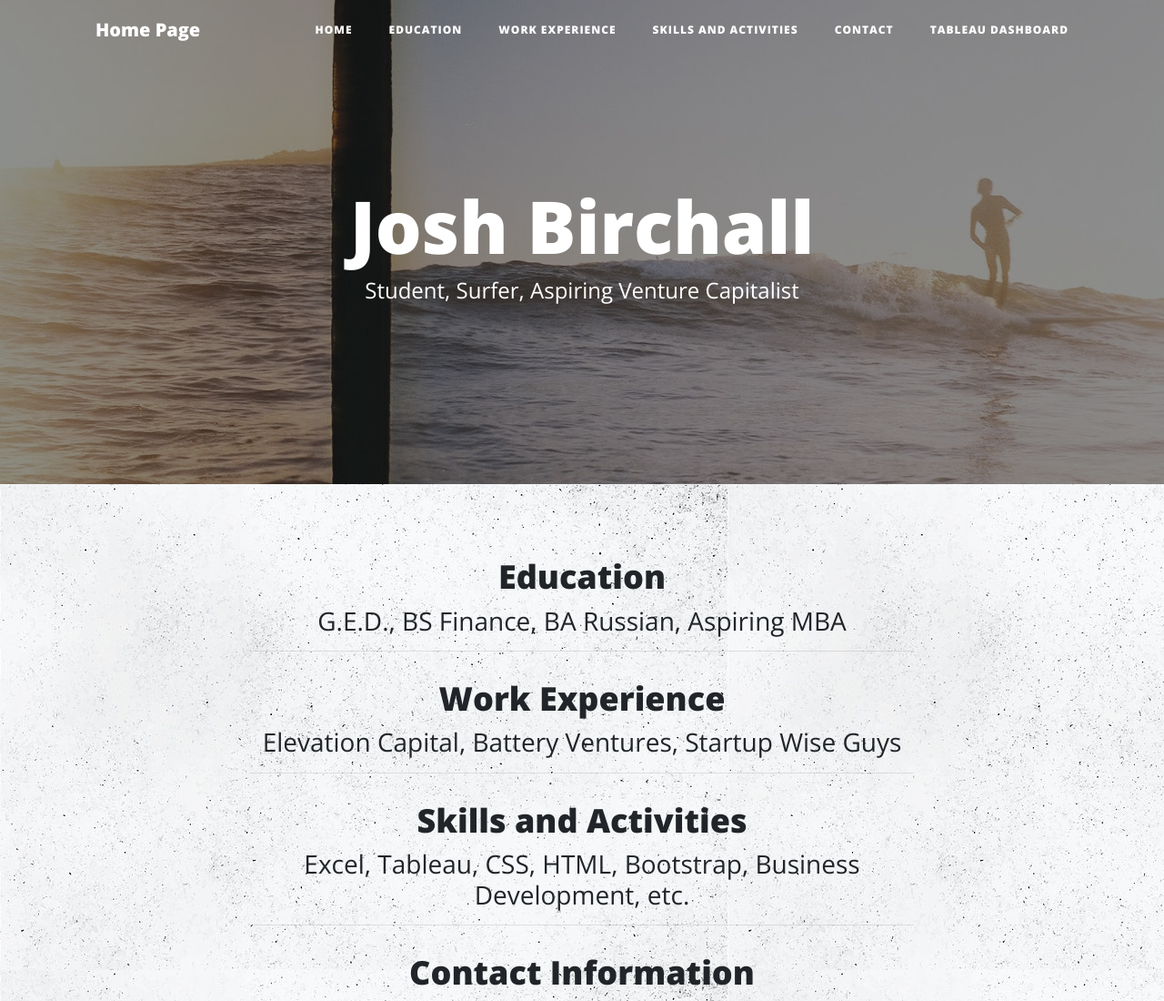
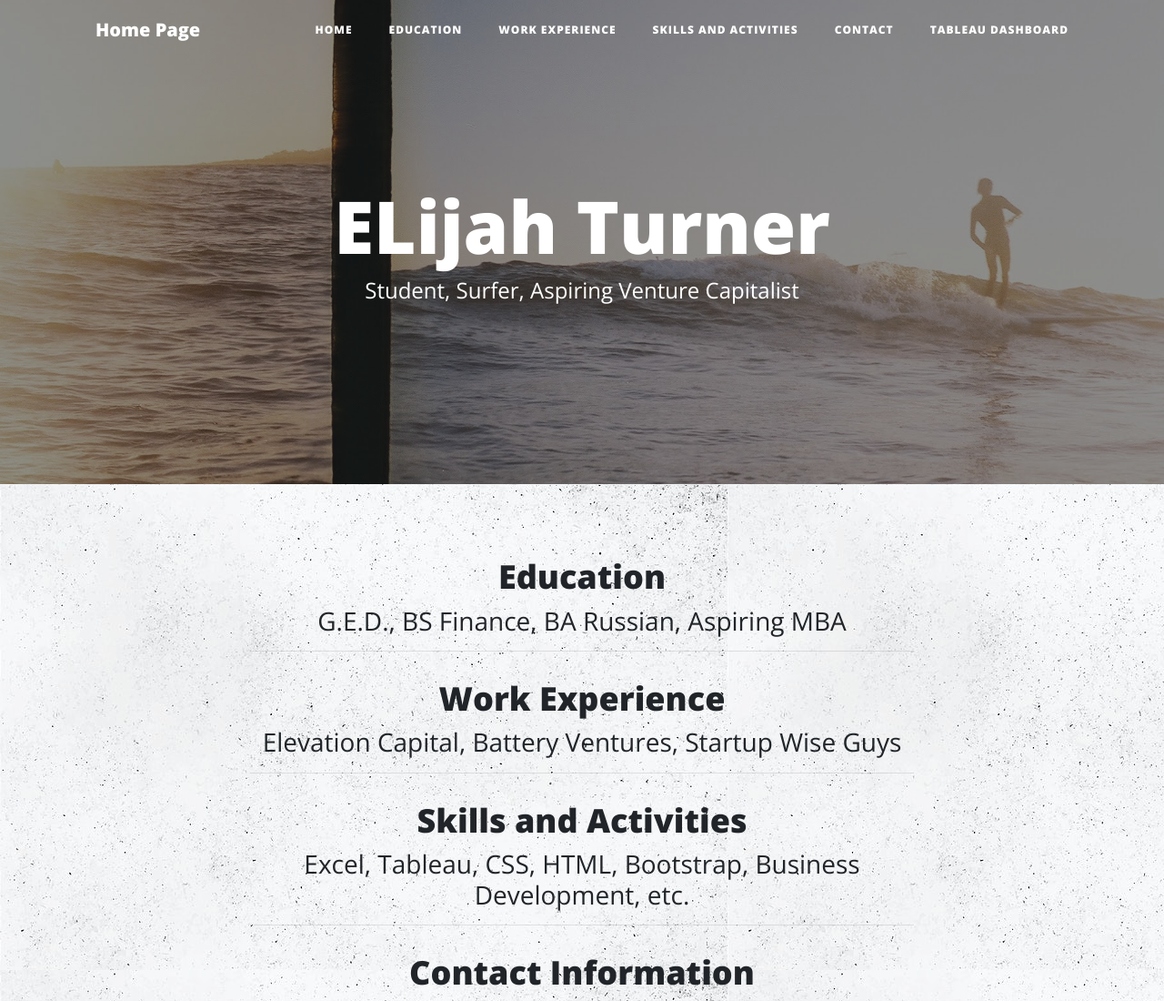
Before and after one commit to elijahturner11/MyProject, a website: page index.html in a window 1280 px wide. Shown: the top 1100 px of the page at 91% size. Drawn offline with nearby package versions, Linux system fonts and the light colour scheme.

Commit message:
Add files via upload

```diff
--- a/index.html
+++ b/index.html
@@ -67,7 +67,7 @@
       <div class="row">
         <div class="col-lg-8 col-md-10 mx-auto">
           <div class="site-heading">
-            <h1>Josh Birchall</h1>
+            <h1>ELijah Turner</h1>
             <span class="subheading">Student, Surfer, Aspiring Venture Capitalist</span>
           </div>
         </div>
```
